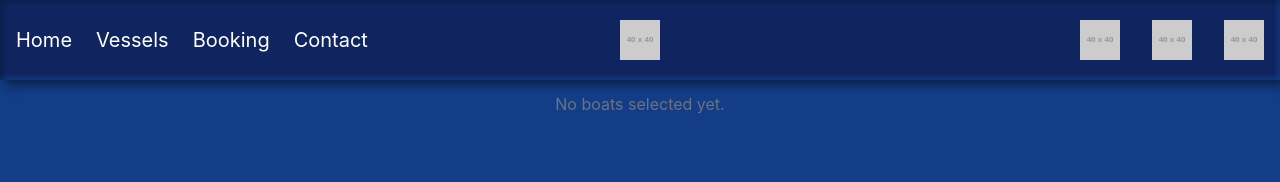
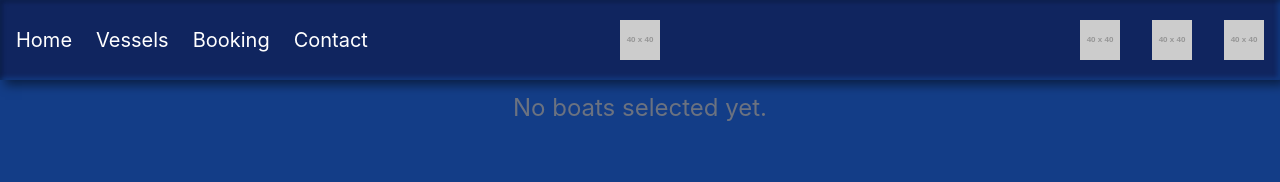
Before and after one commit to Pletus/BoatRenting, a React (Vite) app in the folder frontend/: page /booking in a window 1280 px wide. Shown: the top 182 px of the page. Built offline with nearby package versions, Linux system fonts and the light colour scheme.

Commit message:
fixed position bookingform on bookingcomponent

```diff
--- a/frontend/src/components/Booking.jsx
+++ b/frontend/src/components/Booking.jsx
@@ -1,7 +1,6 @@
 import React from "react";
 
 function Booking({ boats }) {
-  console.log(boats);
   return (
     <div className="min-h-lvh py-3 px-3">
       {boats.length > 0 ? (
@@ -35,7 +34,7 @@
           ))}
         </ul>
       ) : (
-        <p className="text-center text-gray-500">No boats selected yet.</p>
+        <p className="text-center text-2xl text-gray-500">No boats selected yet.</p>
       )}
     </div>
   );
--- a/frontend/src/components/Layout.jsx
+++ b/frontend/src/components/Layout.jsx
@@ -169,6 +169,7 @@
           <div
             id="bookingForm"
             className="absolute top-20 md:left-24 mt-2 pt-12 px-10 bg-white text-black p-4 input-borders complex-shadow"
+            style={{ zIndex: 100 }}
           >
             <button
               className="absolute top-2 right-2"
```
